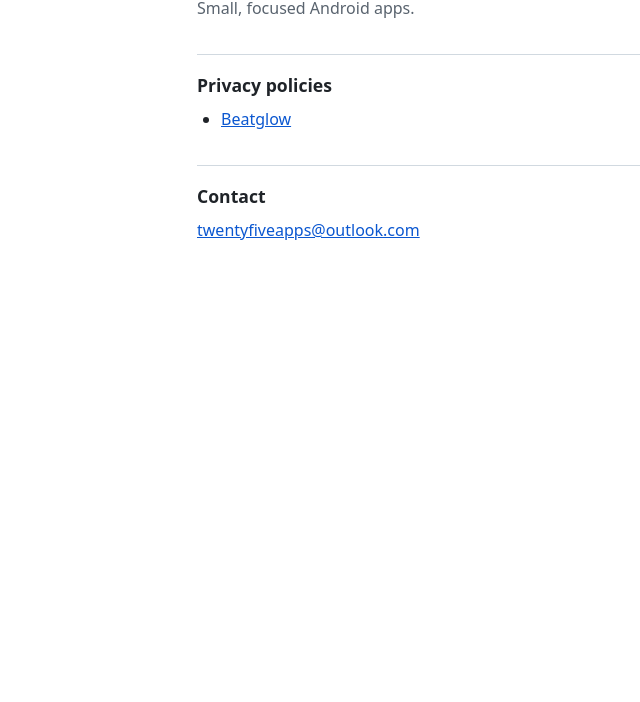
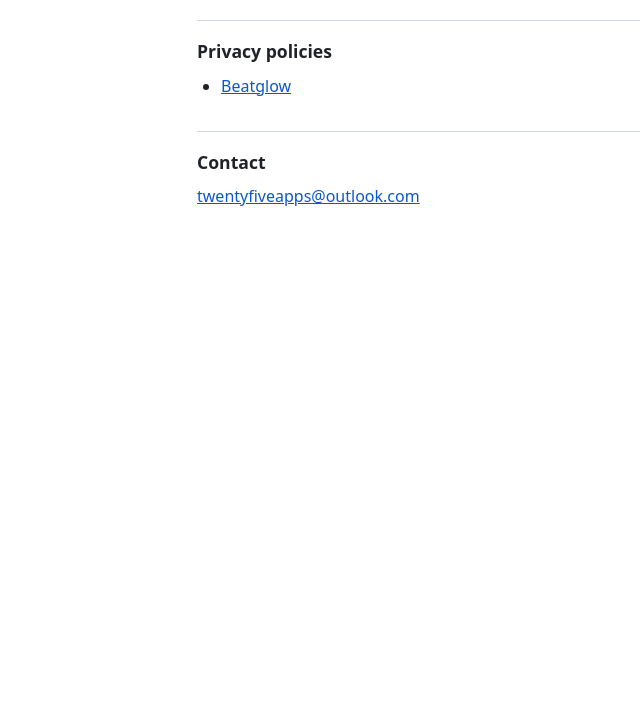
Before and after one commit to twentyfiveapps/twentyfiveapps.github.io, a plain HTML site: page index.html in a window 1280 px wide. Shown: the part 98-800 px from the top of the page, without its empty margins (83-723 px from the left). Drawn offline with Linux system fonts and the light colour scheme.

Commit message:
Update home page

```diff
--- a/index.html
+++ b/index.html
@@ -26,7 +26,6 @@
 <body>
 <main>
 <h1>twentyfiveapps</h1>
-<p class="lead">Small, focused Android apps.</p>
 
 <h2>Privacy policies</h2>
 <ul>
```
